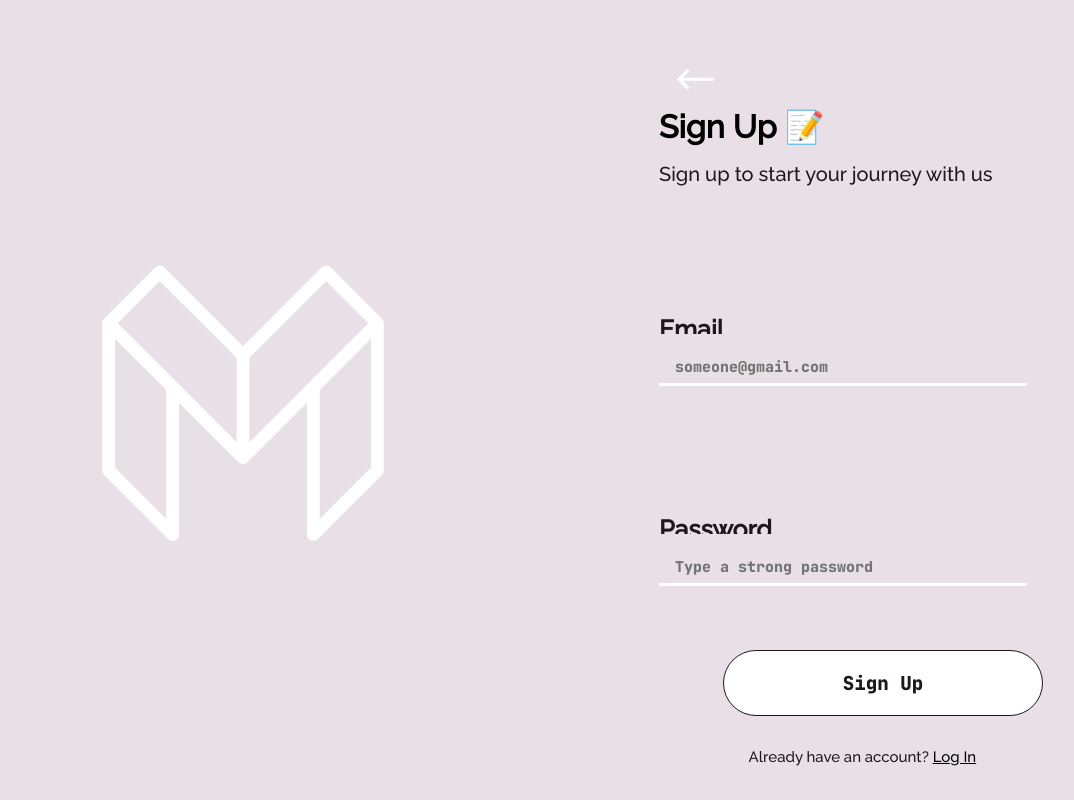
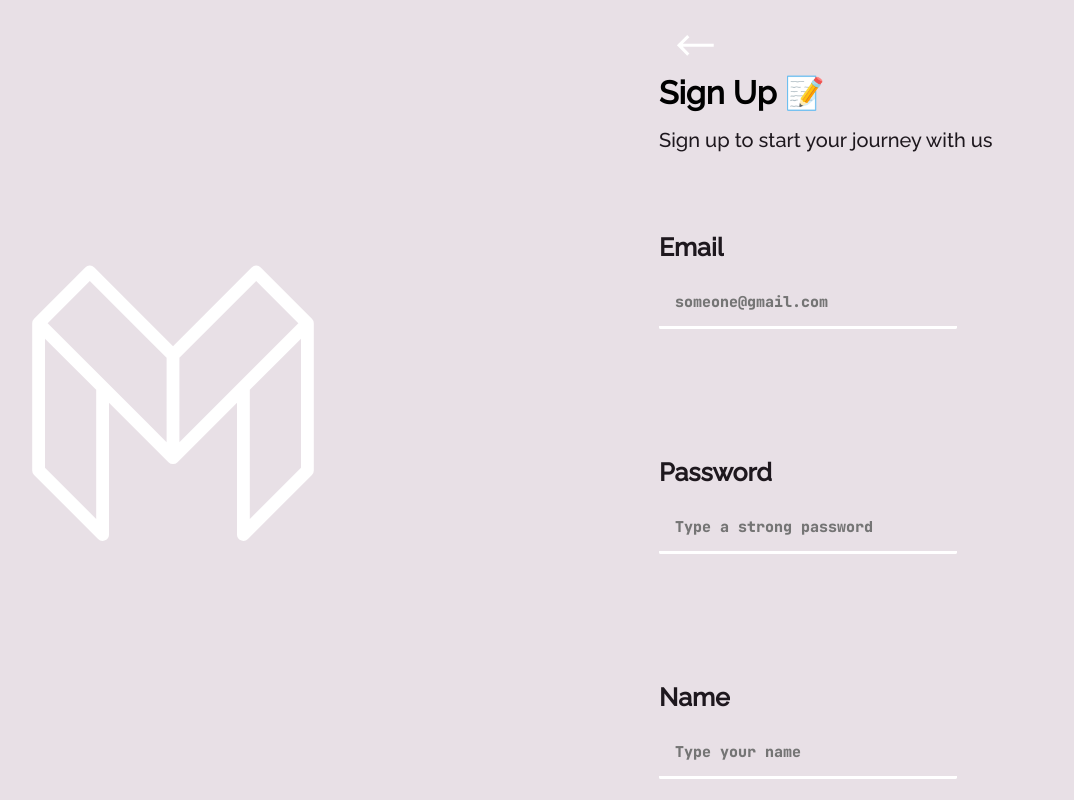
Before and after one commit to MysticalDawn/SWE363-Project, a React (Vite) app in the folder client/: page /auth in a window 1280 px wide. Shown: the whole page, without its empty margins (109-1183 px from the left). Built offline with nearby package versions, Linux system fonts and the light colour scheme.

Commit message:
Added more fields in sign up

```diff
--- a/client/src/pages/signup.jsx
+++ b/client/src/pages/signup.jsx
@@ -84,6 +84,25 @@ export const Signup = () => {
               setPassword(e.target.value);
             }}
           />
+          <h3>Name</h3>
+          <input
+            required
+            type="text"
+            placeholder="Type your name"
+            className="email-input name-input"
+          />
+          <h3>Select your major</h3>
+          <select className="email-input major-input">
+            <option value="Computer Science">Computer Science</option>
+            <option value="Computer Engineering">Computer Engineering</option>
+            <option value="Software Engineering">Software Engineering</option>
+            <option value="Electrical Engineering">
+              Electrical Engineering
+            </option>
+            <option value="Mechanical Engineering">
+              Mechanical Engineering
+            </option>
+          </select>
         </form>
         <button className="signup-btn" onClick={signUserUp}>
           Sign Up
--- a/client/src/styles/login.css
+++ b/client/src/styles/login.css
@@ -14,7 +14,6 @@
   justify-content: center;
   align-items: start;
   align-self: center;
-
   width: 50%;
   height: 100%;
   margin-left: 10%;
@@ -102,7 +101,7 @@
   border: 0.1rem solid;
   border-radius: 3rem;
   padding: 1.2rem;
-  margin-top: 4rem;
+  margin-top: 1rem;
   margin-left: 10%;
   cursor: pointer;
   width: 20rem;
@@ -118,13 +117,8 @@
   color: rgb(30, 24, 30);
   font-size: 15px;
   margin-top: 5%;
-  margin-left: 15.6%;
+  margin-left: 15%;
 }
-
-
-
-
-
 
 .login-right-side {
   display: flex;
--- a/client/src/styles/signup.css
+++ b/client/src/styles/signup.css
@@ -22,13 +22,12 @@
 }
 .right-side {
   display: flex;
-  position: relative;
-  left: 10%;
+  margin-left: 20%;
   flex-direction: column;
-  justify-content: center;
+  justify-content: start;
   align-content: start;
   width: 50%;
-  height: 100%;
+  height: fit-content;
 }
 
 .starting-top {
@@ -50,10 +49,6 @@
   white-space: nowrap;
 }
 
-.go-back-text-signup {
-  color: white;
-  width: 8rem;
-}
 
 .bellow-signup-text {
   font-size: 20px;
@@ -67,7 +62,8 @@
   justify-content: start;
   align-items: start;
   width: 100%;
-  height: 50%;
+  height: 100%;
+  margin-top: -3rem;
 }
 
 .auth-wrapper h3 {
@@ -90,7 +86,7 @@
   font-size: 15px;
   font-family: "JetBrains Mono", monospace;
   background-color: transparent;
-  color: silver;
+  color: black;
   transition: box-shadow 0.3s;
 }
 
@@ -112,7 +108,7 @@
   font-size: 15px;
   font-family: "JetBrains Mono", monospace;
   background-color: transparent;
-  color: white;
+  color: black;
   transition: box-shadow 0.3s;
 }
 
@@ -141,8 +137,8 @@
 }
 
 .signup-bottom-text {
-  color:  rgb(30, 24, 30);
+  color: rgb(30, 24, 30);
   font-size: 15px;
   margin-top: 5%;
-  margin-left: 14%;
+  margin-left: 15%;
 }
```
